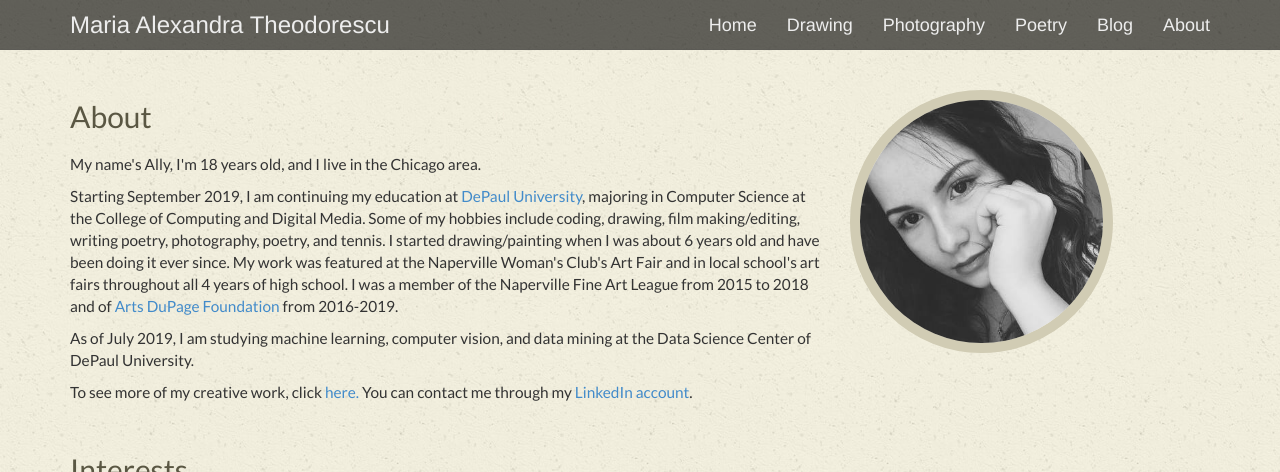
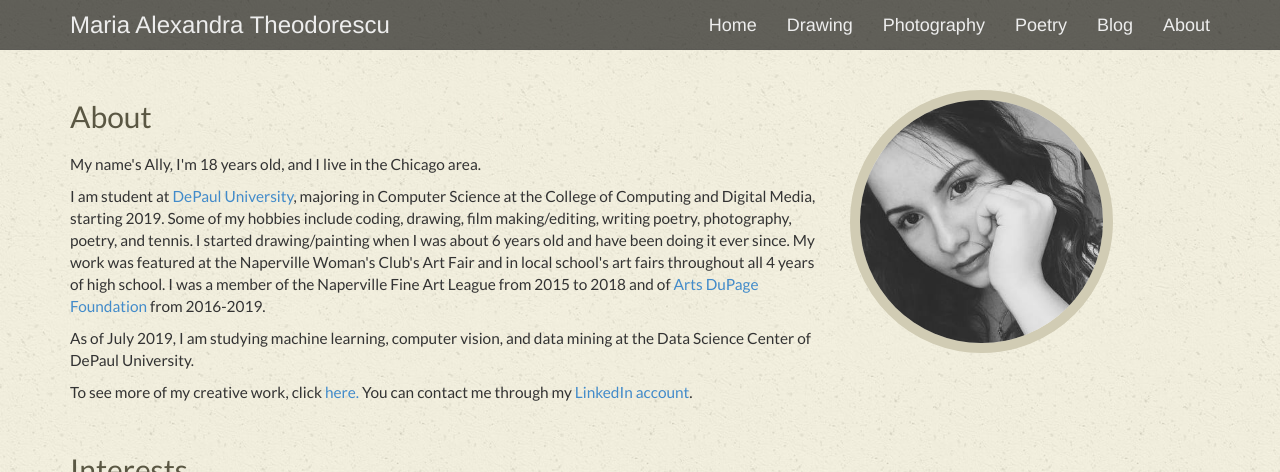
Before and after one commit to allyth/allyth, a Jekyll site: the page built from about.html, in a window 1280 px wide and 900 px high, cut to the strip 0-472 px from the top of the window. Built offline with Jekyll 4.4.1, drawn with Linux system fonts in a browser that asks for light colours; some web fonts are replaced.

Commit message:
Edit about

```diff
--- a/about.html
+++ b/about.html
@@ -9,7 +9,7 @@ title: About
             <h2>About</h2>
 
             <div style="padding: 10px 0px;">
-                <p>My name's Ally, I'm 18 years old, and I live in the Chicago area. <p> Starting September 2019, I am continuing my education at <a href="https://www.cdm.depaul.edu/Pages/default.aspx">DePaul University</a>, majoring in Computer Science at the College of Computing and Digital Media.
+                <p>My name's Ally, I'm 18 years old, and I live in the Chicago area. <p> I am student at <a href="https://www.cdm.depaul.edu/Pages/default.aspx">DePaul University</a>, majoring in Computer Science at the College of Computing and Digital Media, starting 2019.
                     Some of my hobbies include coding, drawing, film making/editing, writing poetry, photography, poetry, and tennis. I started drawing/painting when I was about 6 years old and have been doing it ever since.
                     My work was featured at the Naperville Woman's Club's Art Fair and in local school's art fairs throughout all 4 years of high school.
                     I was a member of the Naperville Fine Art League from 2015 to 2018 and of <a href="http://www.artsdupage.org/">Arts DuPage Foundation</a> from 2016-2019.</p>
```
